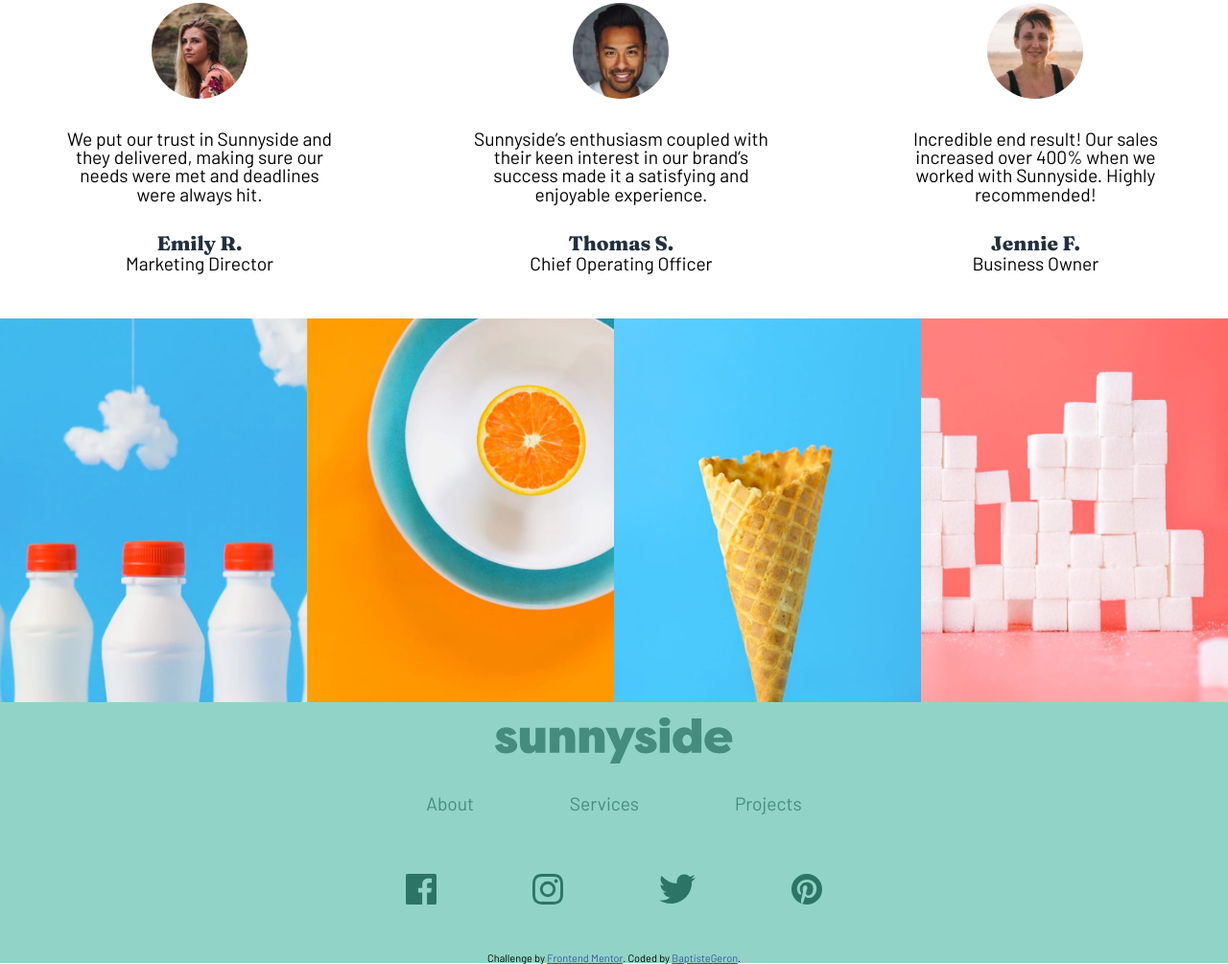
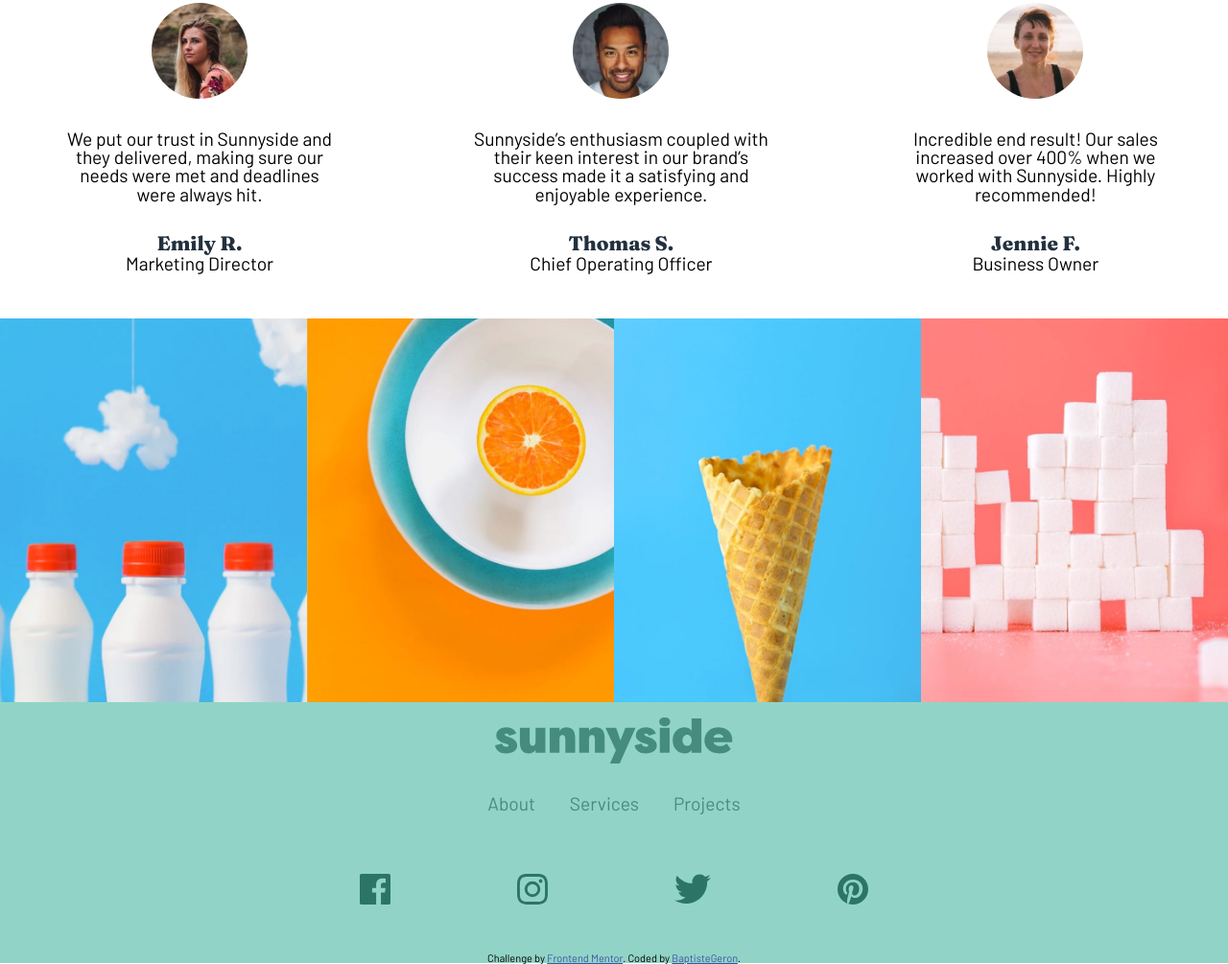
Before and after one commit to BaptisteGeron/sunnyside-agency, a plain HTML site: page index.html in a window 1280 px wide. Shown: the part 2289-3294 px from the top of the page at 96% size. Drawn offline with Linux system fonts and the light colour scheme.

Commit message:
fix footer

```diff
--- a/style.scss
+++ b/style.scss
@@ -226,7 +226,7 @@
   text-decoration-thickness: 10px;
   color: $very-dark-grayish-blue;
   align-self: flex-start;
-  margin-left: 20%;
+  margin-left: 15%;
 }
 
 #yellow {
@@ -356,8 +356,8 @@
     }
     nav ul li {
       display: inline-block;
-      margin-left: 3rem;
-      margin-right: 3rem;
+      margin-left: 1rem;
+      margin-right: 1rem;
       margin-top: 1rem;
       margin-bottom: 3rem;
       color: $white;
@@ -365,7 +365,6 @@
     nav img {
       justify-content: center;
       align-items: center;
-      /*width: 10%;*/
       height: 3rem;
       margin: 1rem;
       fill: $dark-desaturated-cyan;
@@ -377,8 +376,8 @@
     #social img {
       height: 2rem;
       width: auto;
-      margin-left: 3rem;
-      margin-right: 3rem;
+      margin-left: 5%;
+      margin-right: 5%;
       margin-top: 1rem;
       margin-bottom: 3rem;
     }
```
Also changed, not shown: style.css, 1 other file.
